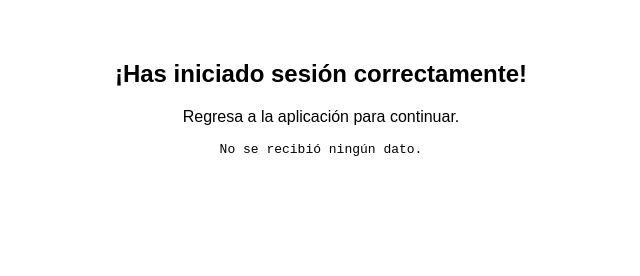
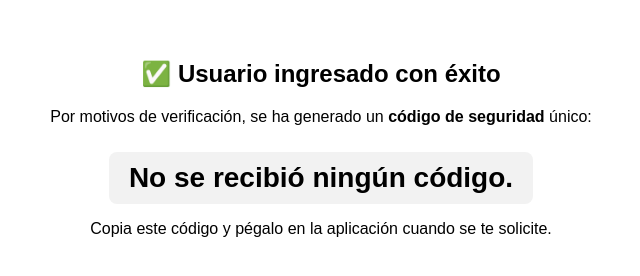
Before and after one commit to Gat0303/Index.html, a plain HTML site: page redirect.html in a window 1280 px wide. Shown: the whole page, without its empty margins (319-959 px from the left). Drawn offline with Linux system fonts and the light colour scheme.

Commit message:
Update redirect.html

```diff
--- a/redirect.html
+++ b/redirect.html
@@ -2,29 +2,41 @@
 <html>
 <head>
   <meta charset="utf-8" />
-  <title>Login completado</title>
+  <title>Código de seguridad</title>
   <style>
     body {
       font-family: Arial, sans-serif;
       padding: 2em;
       text-align: center;
     }
+    .codigo {
+      font-size: 28px;
+      background-color: #f2f2f2;
+      padding: 10px 20px;
+      border-radius: 8px;
+      display: inline-block;
+      margin-top: 10px;
+      font-weight: bold;
+    }
   </style>
 </head>
 <body>
 
-  <h2>¡Has iniciado sesión correctamente!</h2>
-  <p>Regresa a la aplicación para continuar.</p>
+  <h2>✅ Usuario ingresado con éxito</h2>
+  <p>Por motivos de verificación, se ha generado un <strong>código de seguridad</strong> único:</p>
 
-  <pre id="userData"></pre>
+  <div class="codigo" id="codigo">...</div>
+
+  <p>Copia este código y pégalo en la aplicación cuando se te solicite.</p>
 
   <script>
     const params = new URLSearchParams(window.location.search);
-    const data = params.get("data");
-    if (data) {
-      document.getElementById("userData").innerText = decodeURIComponent(data);
+    const codigo = params.get("codigo");
+
+    if (codigo) {
+      document.getElementById("codigo").textContent = codigo;
     } else {
-      document.getElementById("userData").innerText = "No se recibió ningún dato.";
+      document.getElementById("codigo").textContent = "No se recibió ningún código.";
     }
   </script>
 
```
